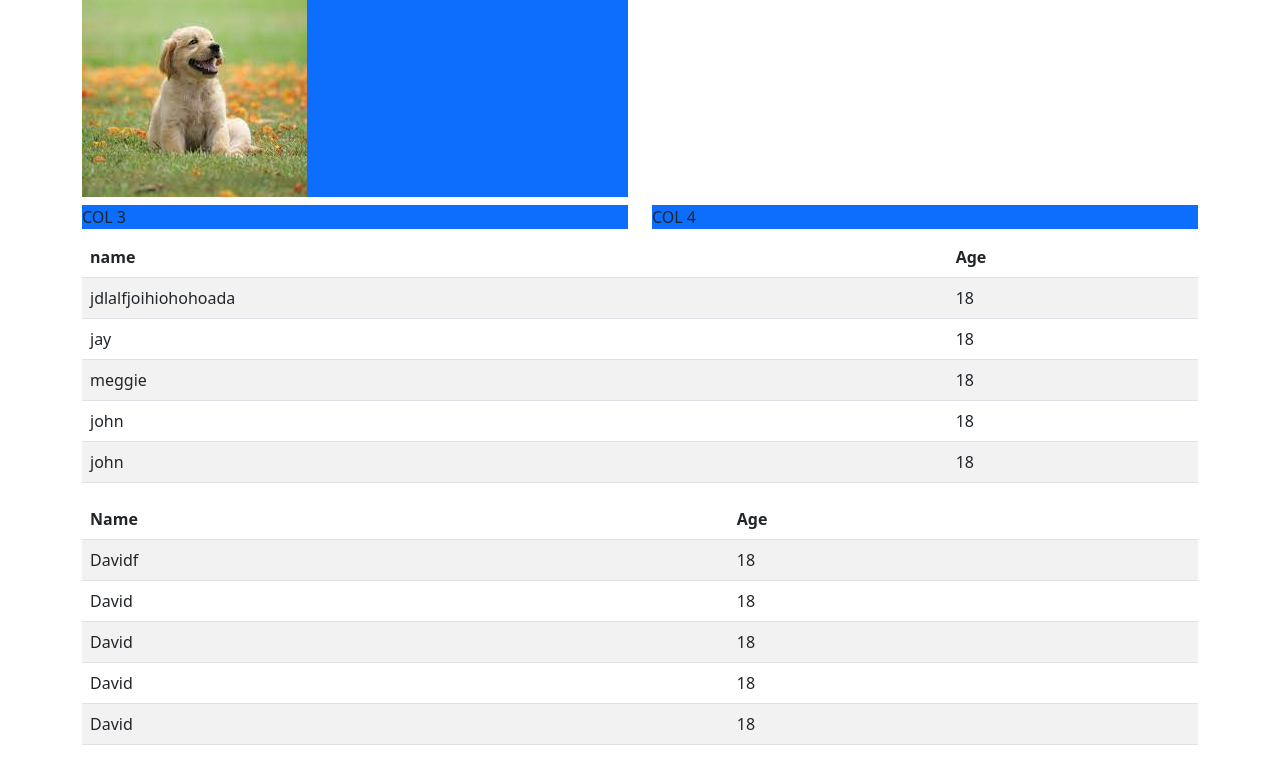
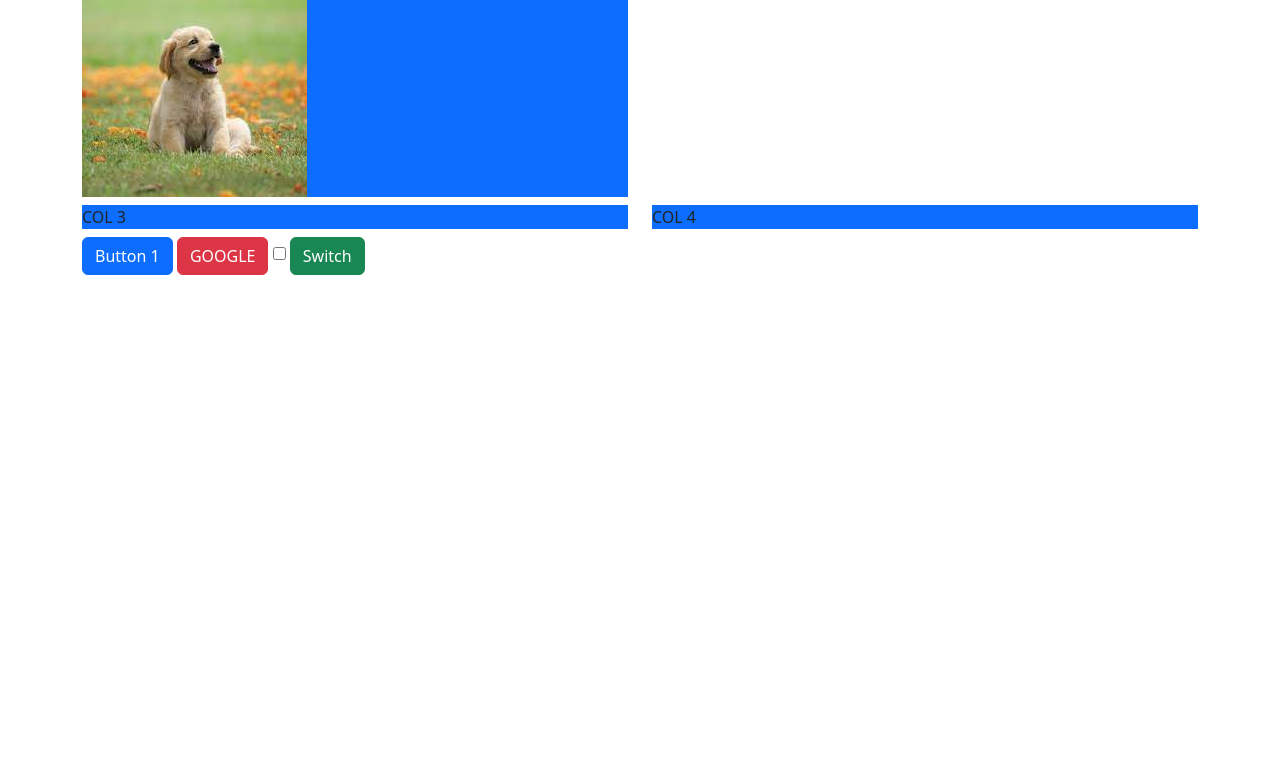
Before and after one commit to WGnit/20221218work, a plain HTML site: page dist/bs5.html in a window 1280 px wide. Shown: the part 83-844 px from the top of the page. After the commit the page ends 800 px from the top, so only its background shows below. Drawn offline with Linux system fonts and the light colour scheme.

Commit message:
新增botton

```diff
--- a/dist/bs5.html
+++ b/dist/bs5.html
@@ -30,70 +30,12 @@
             </div>
         </div>
 
-        <div class="table-responsive">
-            <table class="table table-striped">
-                <thead>
-                    <tr>
-                        <th>name</th>
-                        <th>Age</th>
-                    </tr>
-                </thead>
-                <tbody>
-                    <tr>
-                        <td>jdlalfjoihiohohoada</td>
-                        <td>18</td>
-                    </tr>
-                    <tr>
-                        <td>jay</td>
-                        <td>18</td>
-                    </tr>
-                    <tr>
-                        <td>meggie</td>
-                        <td>18</td>
-                    </tr>
-                    <tr>
-                        <td>john</td>
-                        <td>18</td>
-                    </tr>
-                    <tr>
-                        <td>john</td>
-                        <td>18</td>
-                    </tr>
-                </tbody>
-            </table>
-        </div>
-        <div class="table-responsive">
-            <table class="table table-striped">
-                <thead>
-                    <tr>
-                        <th>Name</th>
-                        <th>Age</th>
-                    </tr>
-                </thead>
-                <tbody>
-                    <tr>
-                        <td>Davidf</td>
-                        <td>18</td>
-                    </tr>
-                    <tr>
-                        <td>David</td>
-                        <td>18</td>
-                    </tr>
-                    <tr>
-                        <td>David</td>
-                        <td>18</td>
-                    </tr>
-                    <tr>
-                        <td>David</td>
-                        <td>18</td>
-                    </tr>
-                    <tr>
-                        <td>David</td>
-                        <td>18</td>
-                    </tr>
-                </tbody>
-            </table>
-        </div>
+        <button class="btn btn-primary">Button 1</button>
+
+        <a href="https://www.google.com" target="_blank" class="btn btn-danger">GOOGLE</a>
+
+        <input type="checkbox" id="test-1">
+        <label for="test-1" class="btn btn-success">Switch</label>
     </div>
 
 </body>
```
